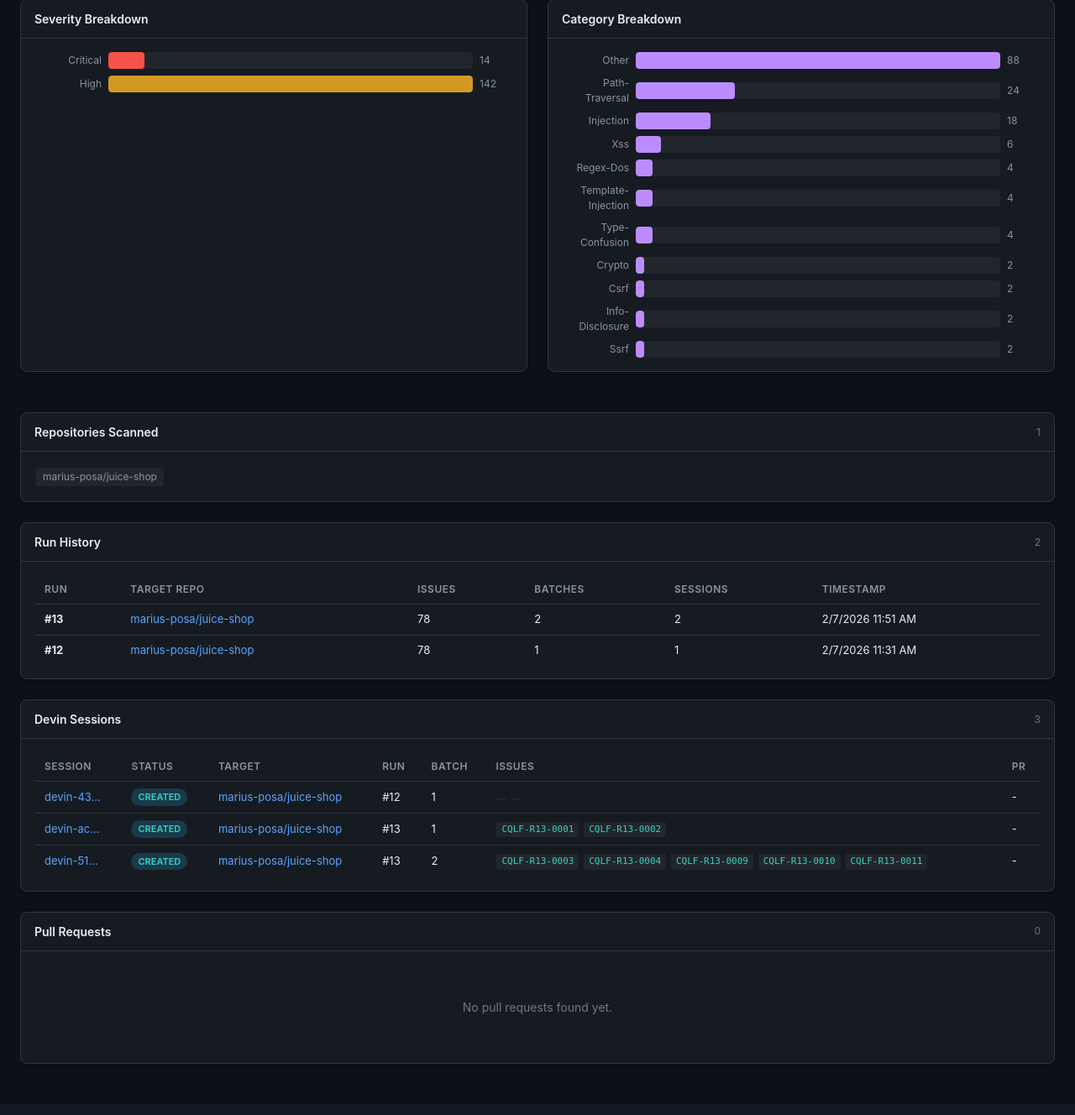
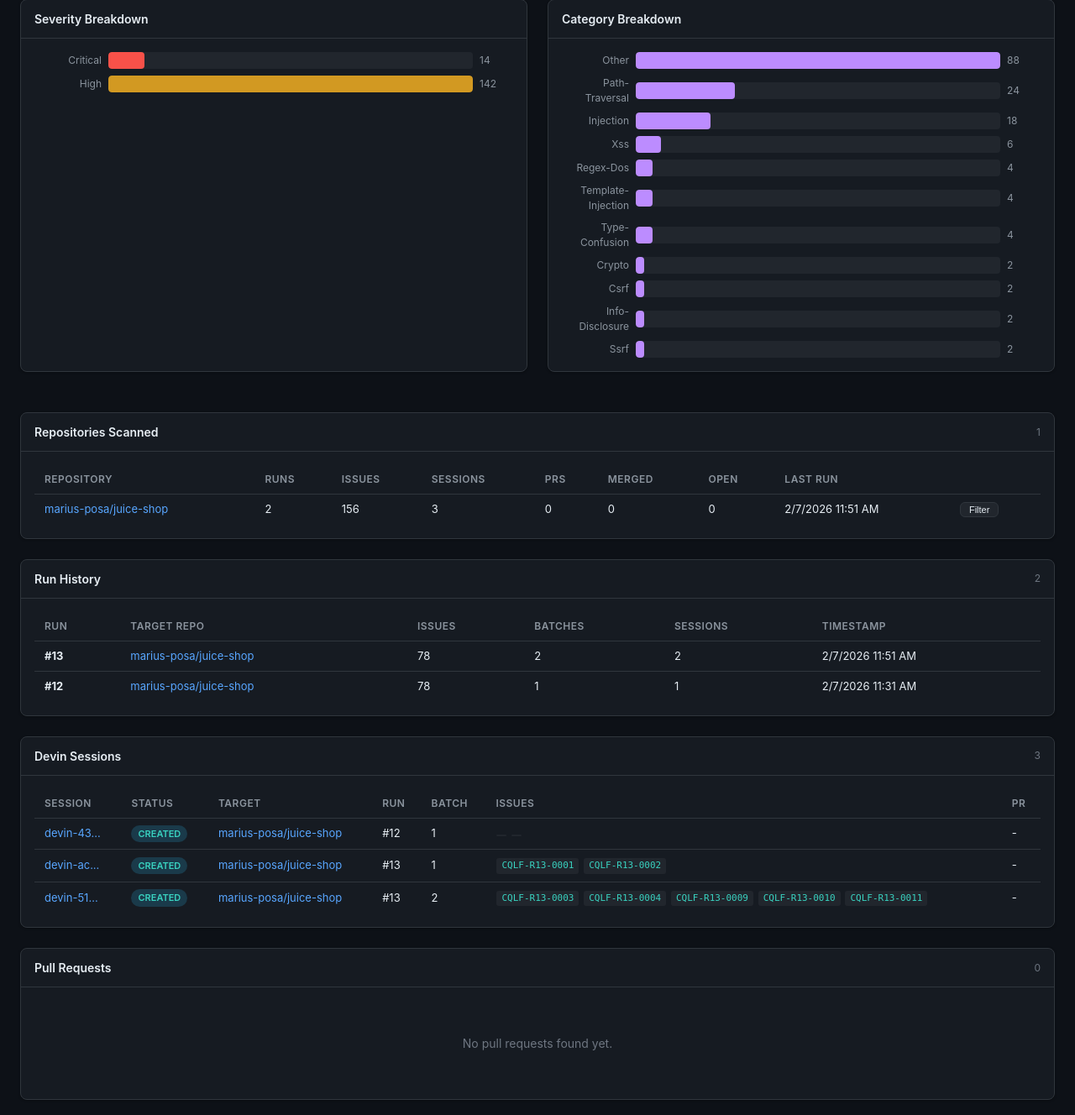
Before and after one commit to marius-posa/codeql-devin-fixer, a Flask app: page / in a window 1280 px wide. Shown: the part 306-1634 px from the top of the page at 84% size. Before the commit the page ends 1577 px from the top, so only its background shows below. Run offline with Flask 3, Linux system fonts and the light colour scheme; data that the repository does not hold is empty.

Commit message:
feat: improve telemetry polling, repo metrics, CWE coverage, and cleanup
- Fix Devin API polling URL (/session/ -> /sessions/) and enhance PR linking
- Fix refresh endpoint to update changed files instead of skipping existing
- Add /api/repos endpoint for per-repo aggregated metrics
- Add /api/backfill endpoint to patch old telemetry records
- Add repo-by-repo filtering in dashboard with per-repo metrics table
- Expand CWE family mappings (13 new families) to reduce 'other' bucket
- Remove dead polling code from dispatch_devin.py (now handled by telemetry app)
- Increase default max_batches from 10 to 25
- Add telemetry README with .env setup instructions

Co-Authored-By: mariusposa10@gmail.com <mariusposa10@gmail.com>

```diff
--- a/telemetry/app.py
+++ b/telemetry/app.py
@@ -300,20 +300,36 @@ def poll_devin_sessions(sessions: list[dict]) -> list[dict]:
             updated.append(s)
             continue
         try:
+            clean_sid = sid.replace("devin-", "") if sid.startswith("devin-") else sid
             resp = requests.get(
-                f"{DEVIN_API_BASE}/session/{sid}",
+                f"{DEVIN_API_BASE}/sessions/{clean_sid}",
                 headers=_devin_headers(),
                 timeout=15,
             )
             if resp.status_code == 200:
                 data = resp.json()
-                status_str = data.get("status", data.get("status_enum", "unknown"))
+                status_str = str(
+                    data.get("status_enum")
+                    or data.get("status")
+                    or "unknown"
+                ).lower()
                 if isinstance(status_str, dict):
                     status_str = status_str.get("status", "unknown")
                 s["status"] = status_str
-                pr_url = data.get("structured_output", {}).get("pull_request_url", "")
+                pr_url = ""
+                so = data.get("structured_output")
+                if isinstance(so, dict):
+                    pr_url = so.get("pull_request_url", "")
                 if not pr_url:
-                    pr_url = data.get("result", {}).get("pull_request_url", "")
+                    res = data.get("result")
+                    if isinstance(res, dict):
+                        pr_url = res.get("pull_request_url", "")
+                if not pr_url:
+                    pr_info = data.get("pull_request")
+                    if isinstance(pr_info, dict):
+                        pr_url = pr_info.get("url", "") or pr_info.get("html_url", "")
+                    elif isinstance(pr_info, str):
+                        pr_url = pr_info
                 if pr_url:
                     s["pr_url"] = pr_url
         except requests.RequestException:
@@ -395,6 +411,65 @@ def api_stats():
     return jsonify(aggregate_stats(runs, sessions, prs))
 
 
+@app.route("/api/repos")
+def api_repos():
+    runs = cache.get_runs()
+    sessions = aggregate_sessions(runs)
+    prs = cache.get_prs(runs)
+    repos: dict[str, dict] = {}
+    for run in runs:
+        repo = run.get("target_repo", "")
+        if not repo:
+            continue
+        if repo not in repos:
+            repos[repo] = {
+                "repo": repo,
+                "fork_url": run.get("fork_url", ""),
+                "runs": 0,
+                "issues_found": 0,
+                "sessions_created": 0,
+                "sessions_finished": 0,
+                "prs_total": 0,
+                "prs_merged": 0,
+                "prs_open": 0,
+                "severity_breakdown": {},
+                "category_breakdown": {},
+                "last_run": "",
+            }
+        r = repos[repo]
+        r["runs"] += 1
+        r["issues_found"] += run.get("issues_found", 0)
+        for tier, count in run.get("severity_breakdown", {}).items():
+            r["severity_breakdown"][tier] = r["severity_breakdown"].get(tier, 0) + count
+        for cat, count in run.get("category_breakdown", {}).items():
+            r["category_breakdown"][cat] = r["category_breakdown"].get(cat, 0) + count
+        ts = run.get("timestamp", "")
+        if ts > r["last_run"]:
+            r["last_run"] = ts
+    for s in sessions:
+        repo = s.get("target_repo", "")
+        if repo in repos:
+            repos[repo]["sessions_created"] += 1
+            if s.get("status") in ("finished", "stopped"):
+                repos[repo]["sessions_finished"] += 1
+    for p in prs:
+        fork_full = p.get("repo", "")
+        matched_repo = ""
+        for repo, info in repos.items():
+            fork_url = info.get("fork_url", "")
+            if fork_full and fork_full in fork_url:
+                matched_repo = repo
+                break
+        if matched_repo:
+            repos[matched_repo]["prs_total"] += 1
+            if p.get("merged"):
+                repos[matched_repo]["prs_merged"] += 1
+            elif p.get("state") == "open":
+                repos[matched_repo]["prs_open"] += 1
+    result = sorted(repos.values(), key=lambda r: r["last_run"], reverse=True)
+    return jsonify(result)
+
+
 @app.route("/api/poll", methods=["POST"])
 def api_poll():
     runs = cache.get_runs()
@@ -436,7 +511,8 @@ def api_refresh():
             if not item.get("name", "").endswith(".json"):
                 continue
             local_path = RUNS_DIR / item["name"]
-            if local_path.exists():
+            remote_size = item.get("size", 0)
+            if local_path.exists() and local_path.stat().st_size == remote_size:
                 continue
             dl_resp = requests.get(item["download_url"], timeout=30)
             if dl_resp.status_code == 200:
@@ -453,6 +529,47 @@ def api_refresh():
     })
 
 
+@app.route("/api/backfill", methods=["POST"])
+def api_backfill():
+    runs = cache.get_runs()
+    sessions = aggregate_sessions(runs)
+    prs = cache.get_prs(runs)
+    pr_issue_map: dict[str, str] = {}
+    for p in prs:
+        for iid in p.get("issue_ids", []):
+            if iid:
+                pr_issue_map[iid] = p.get("html_url", "")
+    patched = 0
+    for fp in RUNS_DIR.glob("*.json"):
+        try:
+            with open(fp) as f:
+                run_data = json.load(f)
+        except (json.JSONDecodeError, OSError):
+            continue
+        changed = False
+        for s in run_data.get("sessions", []):
+            old_ids = s.get("issue_ids", [])
+            if old_ids and all(iid == "" for iid in old_ids):
+                batch_id = s.get("batch_id")
+                run_num = run_data.get("run_number")
+                if run_num and batch_id is not None:
+                    s["issue_ids"] = []
+                    changed = True
+            if not s.get("pr_url"):
+                for iid in s.get("issue_ids", []):
+                    if iid in pr_issue_map:
+                        s["pr_url"] = pr_issue_map[iid]
+                        changed = True
+                        break
+        if changed:
+            patched += 1
+            with open(fp, "w") as f:
+                json.dump(run_data, f, indent=2)
+    if patched:
+        cache.invalidate_runs()
+    return jsonify({"patched_files": patched})
+
+
 if __name__ == "__main__":
     from dotenv import load_dotenv
     env_path = pathlib.Path(__file__).parent / ".env"
--- a/telemetry/templates/dashboard.html
+++ b/telemetry/templates/dashboard.html
@@ -171,7 +171,7 @@ a:hover { text-decoration: underline; }
       Repositories Scanned
       <span id="repo-count" style="color:var(--text-muted);font-weight:400;font-size:12px;"></span>
     </div>
-    <div class="panel-body" id="repos-list"></div>
+    <div class="panel-body" style="overflow-x:auto;" id="repos-table-container"></div>
   </div>
 
   <div class="panel">
@@ -204,7 +204,9 @@ const API = window.location.origin;
 let allRuns = [];
 let allSessions = [];
 let allPrs = [];
+let allRepos = [];
 let stats = {};
+let selectedRepo = null;
 
 function setStatus(msg) { document.getElementById('status-text').textContent = msg; }
 function setUpdated() {
@@ -290,16 +292,38 @@ function renderBarChart(container, data) {
   `).join('') + '</div>';
 }
 
-function renderRepos(s) {
-  const el = document.getElementById('repos-list');
-  document.getElementById('repo-count').textContent = (s.repo_list || []).length;
-  if (!s.repo_list || s.repo_list.length === 0) {
+function renderReposTable(repos) {
+  const el = document.getElementById('repos-table-container');
+  document.getElementById('repo-count').textContent = repos.length;
+  if (repos.length === 0) {
     el.innerHTML = '<div class="empty-state">No repos scanned yet</div>';
     return;
   }
-  el.innerHTML = (s.repo_list || []).map(r =>
-    '<a class="repo-tag" href="' + r + '" target="_blank">' + repoShort(r) + '</a>'
-  ).join(' ');
+  el.innerHTML = `<table>
+    <thead><tr>
+      <th>Repository</th><th>Runs</th><th>Issues</th><th>Sessions</th>
+      <th>PRs</th><th>Merged</th><th>Open</th><th>Last Run</th><th></th>
+    </tr></thead>
+    <tbody>${repos.map(r => {
+      const active = selectedRepo === r.repo;
+      return `<tr style="${active ? 'background:var(--bg-tertiary);' : ''}">
+        <td><a href="${r.repo}" target="_blank">${repoShort(r.repo)}</a></td>
+        <td>${r.runs}</td>
+        <td>${r.issues_found}</td>
+        <td>${r.sessions_created}${r.sessions_finished ? ' <span style="color:var(--accent-green);font-size:11px">('+r.sessions_finished+' done)</span>' : ''}</td>
+        <td>${r.prs_total}</td>
+        <td>${r.prs_merged}</td>
+        <td>${r.prs_open}</td>
+        <td>${formatDate(r.last_run)}</td>
+        <td><button class="btn" style="padding:2px 10px;font-size:11px" onclick="toggleRepoFilter('${r.repo}')">${active ? 'Clear' : 'Filter'}</button></td>
+      </tr>`;
+    }).join('')}</tbody>
+  </table>`;
+}
+
+function toggleRepoFilter(repo) {
+  selectedRepo = selectedRepo === repo ? null : repo;
+  renderAll();
 }
 
 function renderRunsTable(runs) {
@@ -391,16 +415,18 @@ async function fetchAllPages(endpoint) {
 async function fetchAll() {
   setStatus('Loading data...');
   try {
-    const [runsData, sessionsData, statsRes, prsData] = await Promise.all([
+    const [runsData, sessionsData, statsRes, prsData, reposData] = await Promise.all([
       fetchAllPages('/api/runs'),
       fetchAllPages('/api/sessions'),
       fetch(API + '/api/stats').then(r => r.json()),
       fetchAllPages('/api/prs'),
+      fetch(API + '/api/repos').then(r => r.json()),
     ]);
     allRuns = runsData;
     allSessions = sessionsData;
     stats = statsRes;
     allPrs = prsData;
+    allRepos = reposData;
     renderAll();
     setStatus('Ready');
     setUpdated();
@@ -410,13 +436,44 @@ async function fetchAll() {
 }
 
 function renderAll() {
-  renderMetrics(stats);
-  renderBarChart(document.getElementById('severity-chart'), stats.severity_breakdown);
-  renderBarChart(document.getElementById('category-chart'), stats.category_breakdown);
-  renderRepos(stats);
-  renderRunsTable(allRuns);
-  renderSessionsTable(allSessions);
-  renderPrsTable(allPrs);
+  const filteredRuns = selectedRepo ? allRuns.filter(r => r.target_repo === selectedRepo) : allRuns;
+  const filteredSessions = selectedRepo ? allSessions.filter(s => s.target_repo === selectedRepo) : allSessions;
+  const filteredPrs = selectedRepo ? allPrs.filter(p => {
+    const repoInfo = allRepos.find(r => r.repo === selectedRepo);
+    return repoInfo && repoInfo.fork_url && p.repo && repoInfo.fork_url.includes(p.repo);
+  }) : allPrs;
+
+  if (selectedRepo) {
+    const repoInfo = allRepos.find(r => r.repo === selectedRepo);
+    if (repoInfo) {
+      const repoStats = {
+        repos_scanned: 1,
+        repo_list: [selectedRepo],
+        total_runs: repoInfo.runs,
+        total_issues: repoInfo.issues_found,
+        sessions_created: repoInfo.sessions_created,
+        sessions_finished: repoInfo.sessions_finished,
+        prs_total: repoInfo.prs_total,
+        prs_merged: repoInfo.prs_merged,
+        prs_open: repoInfo.prs_open,
+        prs_closed: repoInfo.prs_total - repoInfo.prs_merged - repoInfo.prs_open,
+        fix_rate: repoInfo.prs_total > 0 ? Math.round(repoInfo.prs_merged / repoInfo.prs_total * 1000) / 10 : 0,
+        severity_breakdown: repoInfo.severity_breakdown,
+        category_breakdown: repoInfo.category_breakdown,
+      };
+      renderMetrics(repoStats);
+      renderBarChart(document.getElementById('severity-chart'), repoInfo.severity_breakdown);
+      renderBarChart(document.getElementById('category-chart'), repoInfo.category_breakdown);
+    }
+  } else {
+    renderMetrics(stats);
+    renderBarChart(document.getElementById('severity-chart'), stats.severity_breakdown);
+    renderBarChart(document.getElementById('category-chart'), stats.category_breakdown);
+  }
+  renderReposTable(allRepos);
+  renderRunsTable(filteredRuns);
+  renderSessionsTable(filteredSessions);
+  renderPrsTable(filteredPrs);
 }
 
 async function pollSessions() {
```
Also changed, not shown: scripts/dispatch_devin.py (+4 -173 lines), scripts/parse_sarif.py (+39 -11 lines), telemetry/README.md (added).
